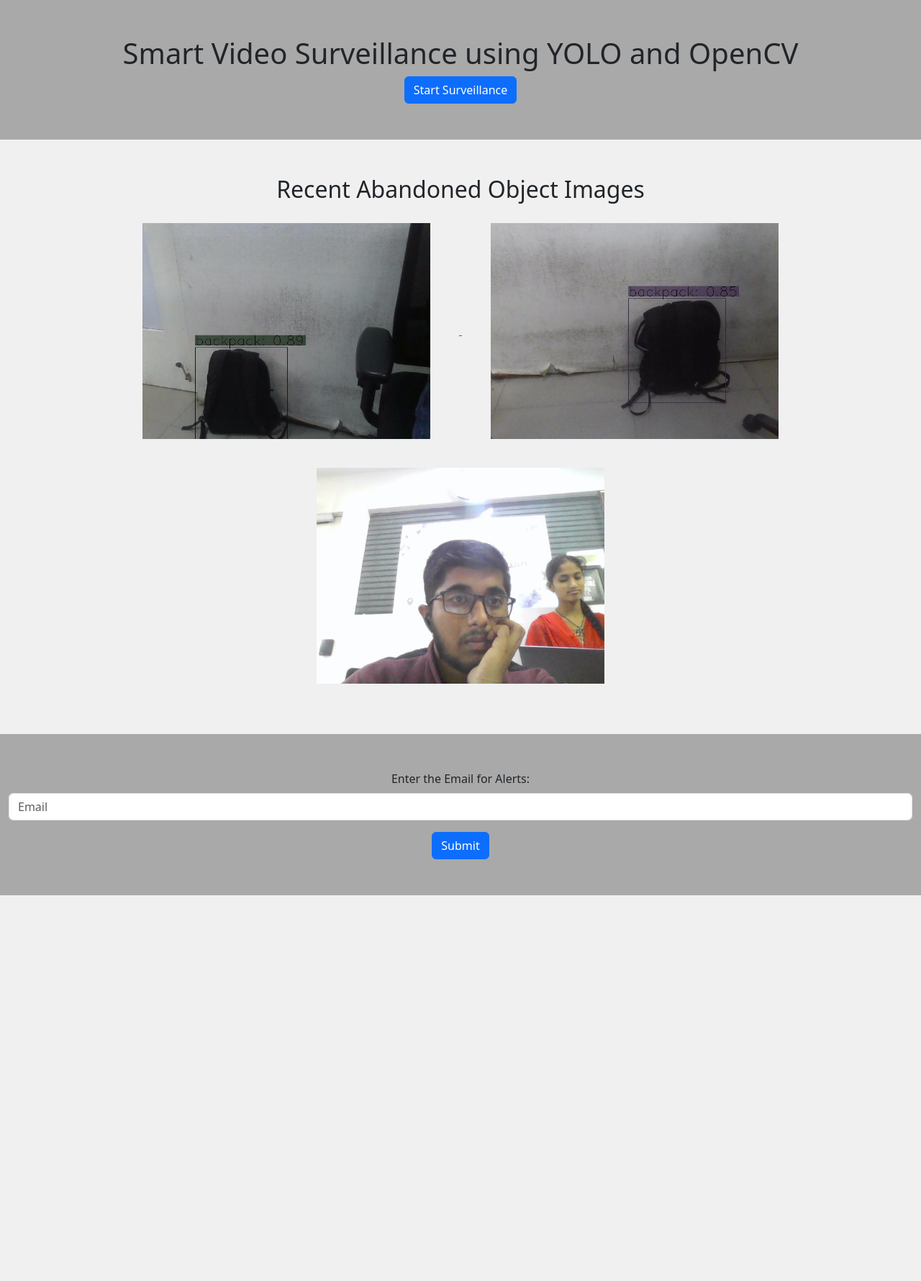
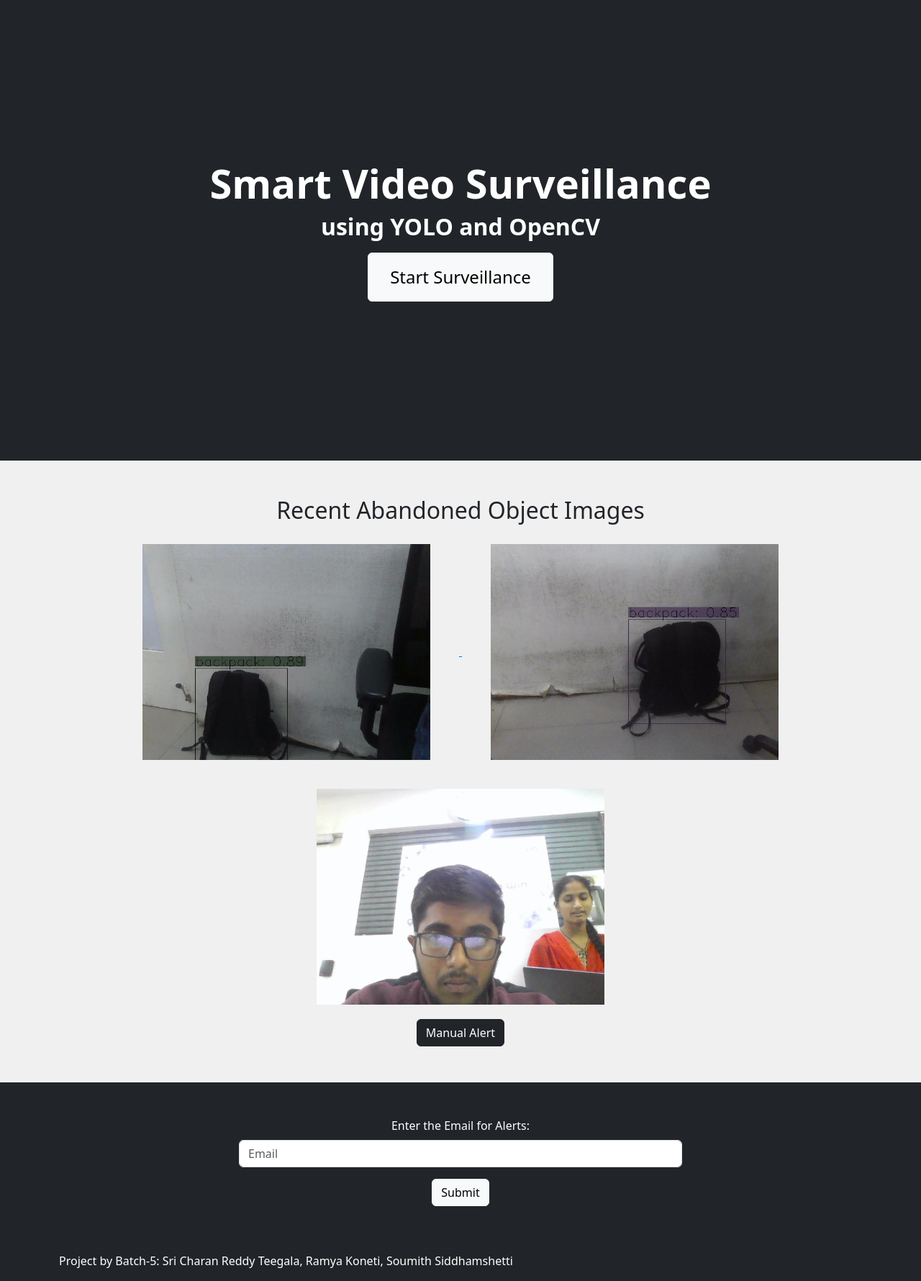
Before and after one commit to sricharanreddy11/abandoned-object-detection, a Flask app: page / in a window 1280 px wide. Shown: the whole page at 72% size. Before the commit the page ends 1244 px from the top, so only its background shows below. Run offline with Flask 3, Linux system fonts and the light colour scheme.

Commit message:
made styling changes in index.html

```diff
--- a/manage.py
+++ b/manage.py
@@ -1,6 +1,6 @@
 import os
 import sys
-
+import winsound
 from flask import Flask, render_template, request, redirect, url_for, session
 import subprocess
 
@@ -35,6 +35,14 @@ def submit():
     return redirect(url_for('index'))
 
 
+@app.route("/manual-alert")
+def manual_alert():
+    sound_file = "alert.wav"
+    winsound.PlaySound(sound_file, winsound.SND_ASYNC)
+    print("Manually alerted")
+    return redirect(url_for('index'))
+
+
 @app.route('/trigger_window')
 def trigger_window():
     trigger_emails = session.get('trigger_emails', [])
--- a/templates/index.html
+++ b/templates/index.html
@@ -5,19 +5,34 @@
     <meta name="viewport" content="width=device-width, initial-scale=1.0">
     <title>Major Project</title>
     <link href="https://cdn.jsdelivr.net/npm/bootstrap@5.3.3/dist/css/bootstrap.min.css" rel="stylesheet" integrity="sha384-QWTKZyjpPEjISv5WaRU9OFeRpok6YctnYmDr5pNlyT2bRjXh0JMhjY6hW+ALEwIH" crossorigin="anonymous">
+    <script src="https://cdn.jsdelivr.net/npm/bootstrap@5.3.3/dist/js/bootstrap.bundle.min.js" integrity="sha384-YvpcrYf0tY3lHB60NNkmXc5s9fDVZLESaAA55NDzOxhy9GkcIdslK1eN7N6jIeHz" crossorigin="anonymous"></script>
     <style>
         .first-section {
-            background-color: #A9A9A9; /* Grey background color */
-            padding: 50px 0;
-            text-align: center;
+            height: 80vh;
+            display: flex;
+            justify-content: center;
+            align-items: center;
+            flex-direction: row;
+        }
+        .first-section h1 {
+            font-size: 3.5rem;
+        }
+        .first-section .part1 {
+            font-weight: bold;
         }
         .second-section {
             background-color: #f0f0f0; /* White background color */
             padding: 50px 0;
             text-align: center;
         }
+        .btn.btn-light.first {
+            padding: 15px 30px;
+            font-size: 1.5rem;
+        }
+        .form-action {
+           margin-top: 8px;
+         }
         .third-section {
-            background-color: #A9A9A9; /* Grey background color */
             padding: 50px 0;
             text-align: center;
         }
@@ -30,11 +45,16 @@
 <body>
     <div class="container-fluid">
         <!-- First Section: Title and Start Surveillance Button -->
-        <div class="row first-section">
+        <div class="row bg-dark text-white py-5 first-section">
             <div class="col">
-                <h1>Smart Video Surveillance using YOLO and OpenCV</h1>
-                <form action="/trigger_window">
-                    <input type="submit" value="Start Surveillance" class="btn btn-primary">
+                <h1 class="text-center">
+                    <span class="part1">Smart Video Surveillance</span>
+                </h1>
+                <h2 class="text-center">
+                    <span class="part1">using YOLO and OpenCV</span>
+                </h2>
+                <form action="/trigger_window" class="d-flex justify-content-center mt-3 form-action">
+                   <button type="submit" class="btn btn-light first">Start Surveillance</button>
                 </form>
             </div>
         </div>
@@ -59,19 +79,29 @@
                 {% endif %}
                 </a>
             </div>
+            <div>
+            <a href="/manual-alert" type="button" id="manual-alert-button" class="btn btn-dark">Manual Alert</a>
+            </div>
         </div>
 
         <!-- Third Section: Email Form -->
-        <div class="row third-section">
+        <div class="row bg-dark text-white py-5 third-section">
             <div class="col">
-                <form action="/submit" method="POST">
-                    <label for="email" class="form-label">Enter the Email for Alerts:</label>
-                    <input type="email" id="email" name="email" required class="form-control mb-3" placeholder="Email">
-                    <button type="submit" class="btn btn-primary">Submit</button>
+                <form action="/submit" method="POST" class="row justify-content-center">
+                    <div class="col-6">
+                        <label for="email" class="form-label">Enter the Email for Alerts:</label>
+                        <input type="email" id="email" name="email" required class="form-control mb-3" placeholder="Email">
+                        <button type="submit" class="btn btn-light">Submit</button>
+                    </div>
                 </form>
             </div>
         </div>
     </div>
+    <footer class="footer mt-auto py-3 bg-dark">
+    <div class="container">
+        <span class="text-white fs-12">Project by Batch-5: Sri Charan Reddy Teegala, Ramya Koneti, Soumith Siddhamshetti</span>
+    </div>
+    </footer>
     <script>
         function updateImages() {
             document.getElementById('image1').src = "{{ image1 }}";
@@ -80,7 +110,6 @@
             console.log("Images Refreshed")
         }
         setInterval(updateImages, 2000);
-
     </script>
 </body>
 </html>
```
Also changed, not shown: static/abandoned_object_20240319123348.jpg (deleted).
